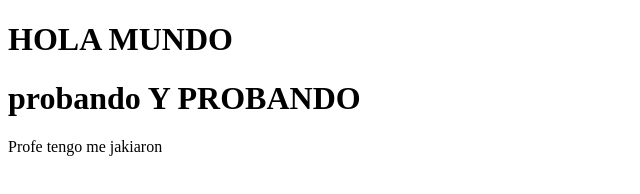
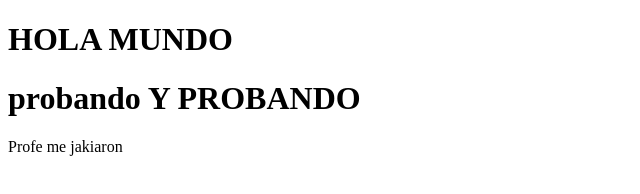
Before and after one commit to franyober/prueba, a plain HTML site: page index.html in a window 1280 px wide. Shown: the full height of the page, 0-640 px from the left. Drawn offline with Linux system fonts and the light colour scheme.

Commit message:
Actualizar index.html

```diff
--- a/index.html
+++ b/index.html
@@ -8,7 +8,7 @@
 <body>
     <h1>HOLA MUNDO</h1>
     <h1>probando Y PROBANDO</h1>
-    <p> Profe tengo me jakiaron </p>
+    <p> Profe me jakiaron </p>
 
 </body>
 </html>
```
